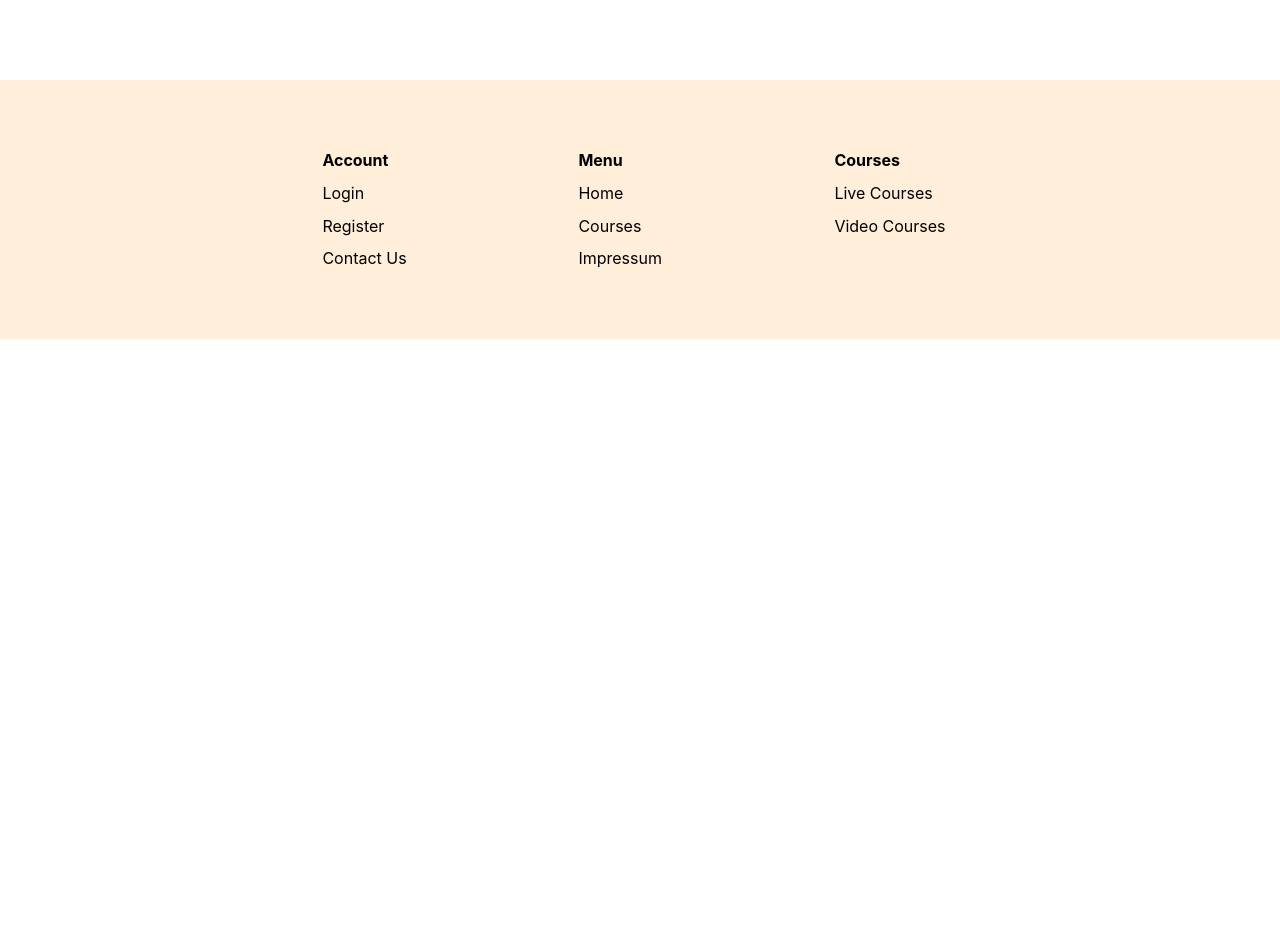
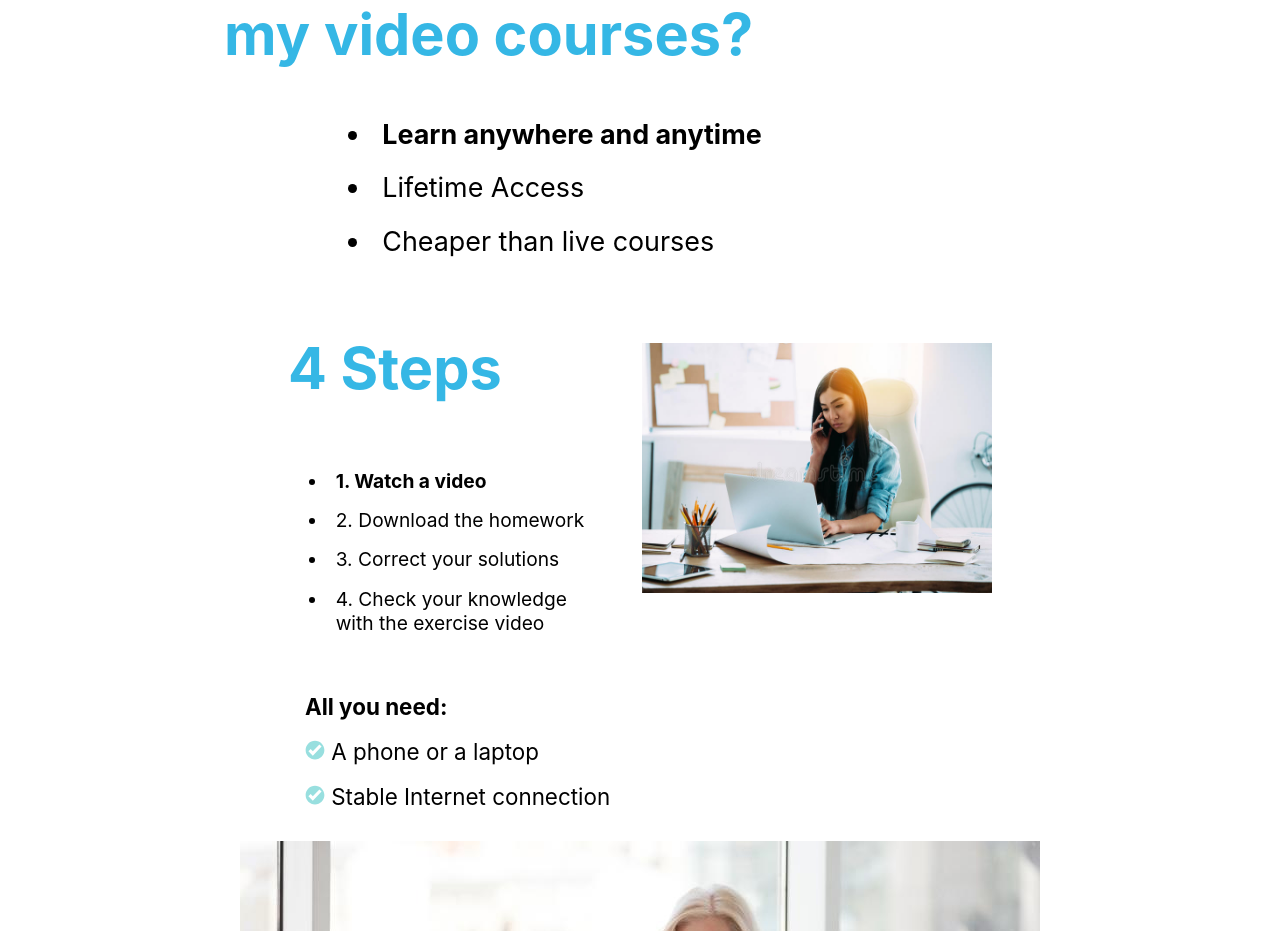
Before and after one commit to KristinaChausheva/softuni-react-exam, a React (Create React App) app: page /video-course in a window 1280 px wide. Shown: the part 441-1372 px from the top of the page. Before the commit the page ends 800 px from the top, so only its background shows below. Built offline with nearby package versions, Linux system fonts and the light colour scheme; no server answers.

Commit message:
style fixes

```diff
--- a/src/pages/LiveCourse.jsx
+++ b/src/pages/LiveCourse.jsx
@@ -18,8 +18,8 @@ function LiveCourse() {
         </div>
       </div>
       <div className={styles.expect}>
-        <h1 className={styles.h2}>What can you expect from my live courses?</h1>
-        <ul>
+        <h1 className={styles.h1}>What can you expect from my live courses?</h1>
+        <ul className={styles.ulExpect}>
           <li>Expert native language teachers</li>
           <li>Engaging in interactive sessions</li>
           <li>Max 10 participants</li>
@@ -36,7 +36,13 @@ function LiveCourse() {
           <div>Total of 48 sessions</div>
           <div>Study material approx. 20 &#8364;</div>
         </div>
-        <img src={woman} alt="" width={350} height={250} />
+        <img
+          src={woman}
+          alt=""
+          width={350}
+          height={250}
+          className={styles.img}
+        />
       </div>
 
       <div className={styles.bottom}>
--- a/src/pages/LiveCourse.module.css
+++ b/src/pages/LiveCourse.module.css
@@ -14,7 +14,7 @@
 .titles {
   display: flex;
   flex-direction: column;
-  margin-top: 3em;
+  margin-top: 6em;
 }
 
 .title {
@@ -33,23 +33,42 @@
   font-weight: bold;
 }
 
+.expect {
+  width: 65vw;
+  margin-top: 4em;
+}
+
+.ulExpect {
+  font-size: 1.4em;
+  margin-left: 4em;
+}
+
 .h2 {
-  margin-top: 3em;
-  font-size: 2.5em;
+  /* margin-top: 3em;
+  font-size: 2.5em; */
+  color: #35b7e5;
+  font-size: 3em;
+  font-weight: bold;
 }
 
 .h3 {
-  font-size: 2.5em;
+  font-size: 2em;
   margin-top: 0;
 }
 
 .important {
   display: flex;
   justify-content: space-between;
+  width: 55vw;
 }
 
 .info {
   margin: 0 10em 0 0;
+  font-size: 1.4em;
+}
+
+.img {
+  margin-top: 3em;
 }
 
 .bottom {
--- a/src/pages/VideoCourse.jsx
+++ b/src/pages/VideoCourse.jsx
@@ -1,5 +1,8 @@
 import styles from "./VideoCourse.module.css"
 import { ReactComponent as Un } from "../assets/un.svg"
+import woman from "../assets/woman.jpg"
+import common from "../assets/common.jpg"
+import checkb from "../assets/checkb.svg"
 
 function VideoCourse() {
   return (
@@ -13,11 +16,47 @@ function VideoCourse() {
         <h1 className={styles.h1}>
           What can you expect from my video courses?
         </h1>
-        <ul>
+        <ul className={styles.ulExpect}>
           <li>Learn anywhere and anytime</li>
           <li>Lifetime Access</li>
           <li>Cheaper than live courses</li>
         </ul>
+      </div>
+
+      <div className={styles.steps}>
+        <div className={styles.stepsContainer}>
+          <h1 className={styles.h1}>4 Steps</h1>
+          <ul>
+            <li>1. Watch a video</li>
+            <li>2. Download the homework</li>
+            <li>3. Correct your solutions</li>
+            <li>4. Check your knowledge with the exercise video</li>
+          </ul>
+        </div>
+        <img
+          src={woman}
+          alt=""
+          width={350}
+          height={250}
+          className={styles.img}
+        />
+      </div>
+      <div className={styles.prerequisities}>
+        <div></div>
+        <ul className={styles.prereq}>
+          <li>All you need:</li>
+          <li>
+            <img src={checkb} alt="check" width={20} height={20} /> A phone or a
+            laptop
+          </li>
+          <li>
+            <img src={checkb} alt="check" width={20} height={20} /> Stable
+            Internet connection
+          </li>
+        </ul>
+      </div>
+      <div className={styles.bottom}>
+        <img src={common} alt="" />
       </div>
     </div>
   )
--- a/src/pages/VideoCourse.module.css
+++ b/src/pages/VideoCourse.module.css
@@ -13,7 +13,7 @@
 
 .titles {
   display: flex;
-  margin-top: 3em;
+  margin-top: 6em;
 }
 
 .h1 {
@@ -27,3 +27,43 @@
   margin-left: 0.5em;
   font-weight: bold;
 }
+
+.expect {
+  font-size: 1.2em;
+  width: 65vw;
+  margin-top: 5em;
+}
+
+.ulExpect {
+  font-size: 1.4em;
+  margin-left: 4em;
+}
+
+.steps {
+  display: flex;
+  width: 55vw;
+}
+
+.stepsContainer {
+  display: flex;
+  flex-direction: column;
+  justify-content: space-between;
+  width: 55vw;
+  font-size: 1.2em;
+}
+
+.img {
+  margin-top: 3em;
+  margin-left: 3em;
+}
+
+.prerequisities {
+  display: flex;
+  justify-content: flex-start;
+  width: 60vw;
+}
+
+.prereq {
+  list-style-type: none;
+  font-size: 1.4em;
+}
```
